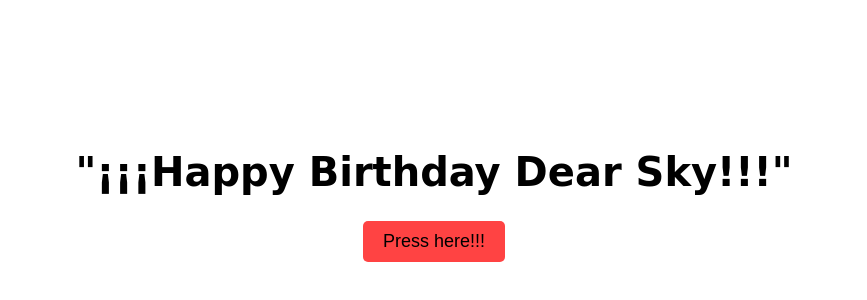
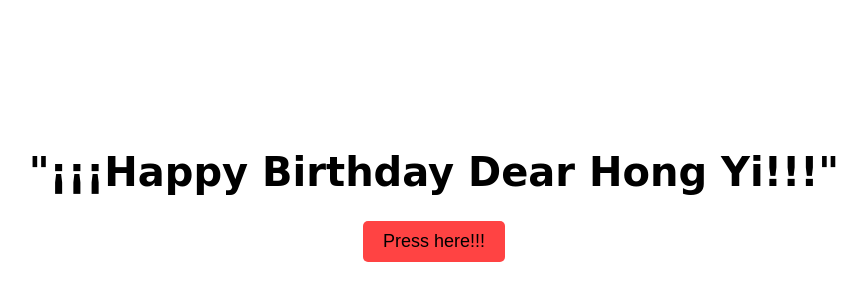
Before and after one commit to liaohw721/Honyisbirthday, a plain HTML site: page index.html in a window 1280 px wide. Shown: the part 208-508 px from the top of the page, without its empty margins (206-1073 px from the left). Drawn offline with Linux system fonts and the light colour scheme; a web font is replaced by a local one.

Commit message:
Update index.html

```diff
--- a/index.html
+++ b/index.html
@@ -71,7 +71,7 @@
 
 <body>
     <div class="container">
-        <h1>"¡¡¡Happy Birthday Dear Sky!!!"</h1>
+        <h1>"¡¡¡Happy Birthday Dear Hong Yi!!!"</h1>
         <button id="flowerButton" onclick="startCountdown()">Press here!!!</button>
         <div id="countdown"></div>
     </div>
```
